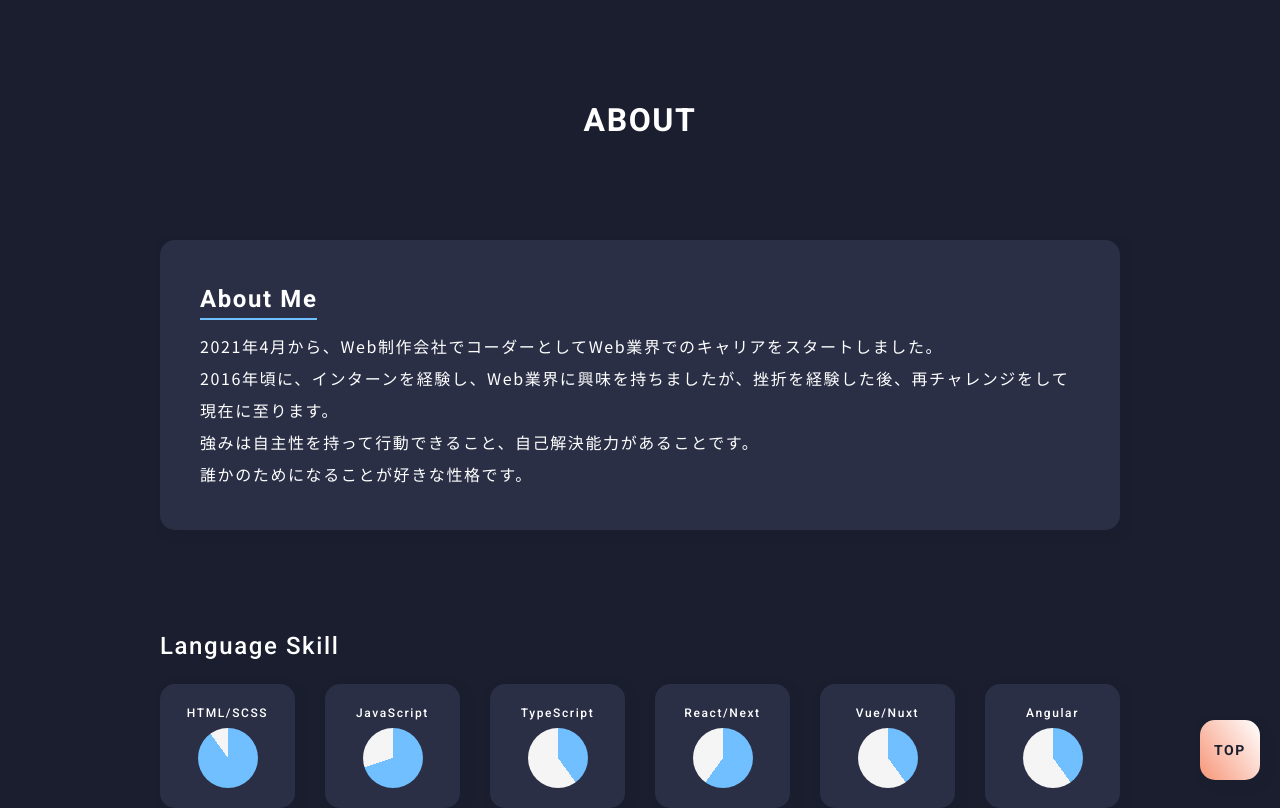
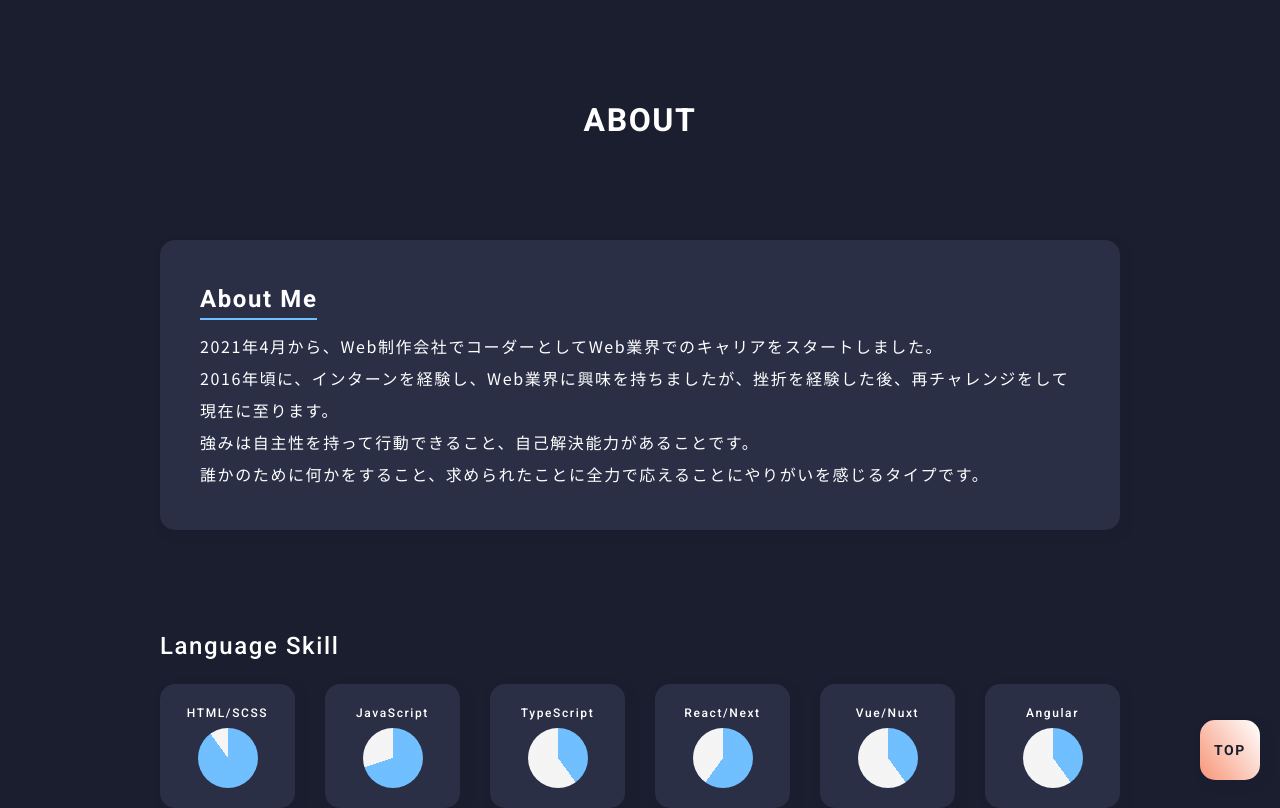
Before and after one commit to yuyuyusan/re-portfolio, a Next.js app: page /about in a window 1280 px wide. Shown: the top 808 px of the page. Built offline with nearby package versions, Linux system fonts and the light colour scheme.

Commit message:
aboutページのテキストを修正

```diff
--- a/src/app/_components/ExperienceList/index.tsx
+++ b/src/app/_components/ExperienceList/index.tsx
@@ -42,7 +42,7 @@ const career: CareerFlow[] = [
     title: 'Web制作会社（出向） SE,PG,フロントエンド',
     period: '2023/10 - 現在',
     description: [
-      '出向先で大規模システムの改修案件に携わる。チーム開発、大規模改修、設計書作成、試験等、初の業務しかなく未経験の時のように苦戦。2ヶ月前後で余裕ができた印象。勤務後に、自社のWebサイト制作の業務を兼務。',
+      '出向先でWebシステムの開発案件に携わる。出向先の勤務が終了後、自社のWeb制作の業務をしています。',
     ],
   },
 ];
--- a/src/app/about/page.tsx
+++ b/src/app/about/page.tsx
@@ -21,7 +21,7 @@ export default function About() {
                 <br />
                 強みは自主性を持って行動できること、自己解決能力があることです。
                 <br />
-                誰かのためになることが好きな性格です。
+                誰かのために何かをすること、求められたことに全力で応えることにやりがいを感じるタイプです。
               </dd>
             </div>
           </dl>
```
